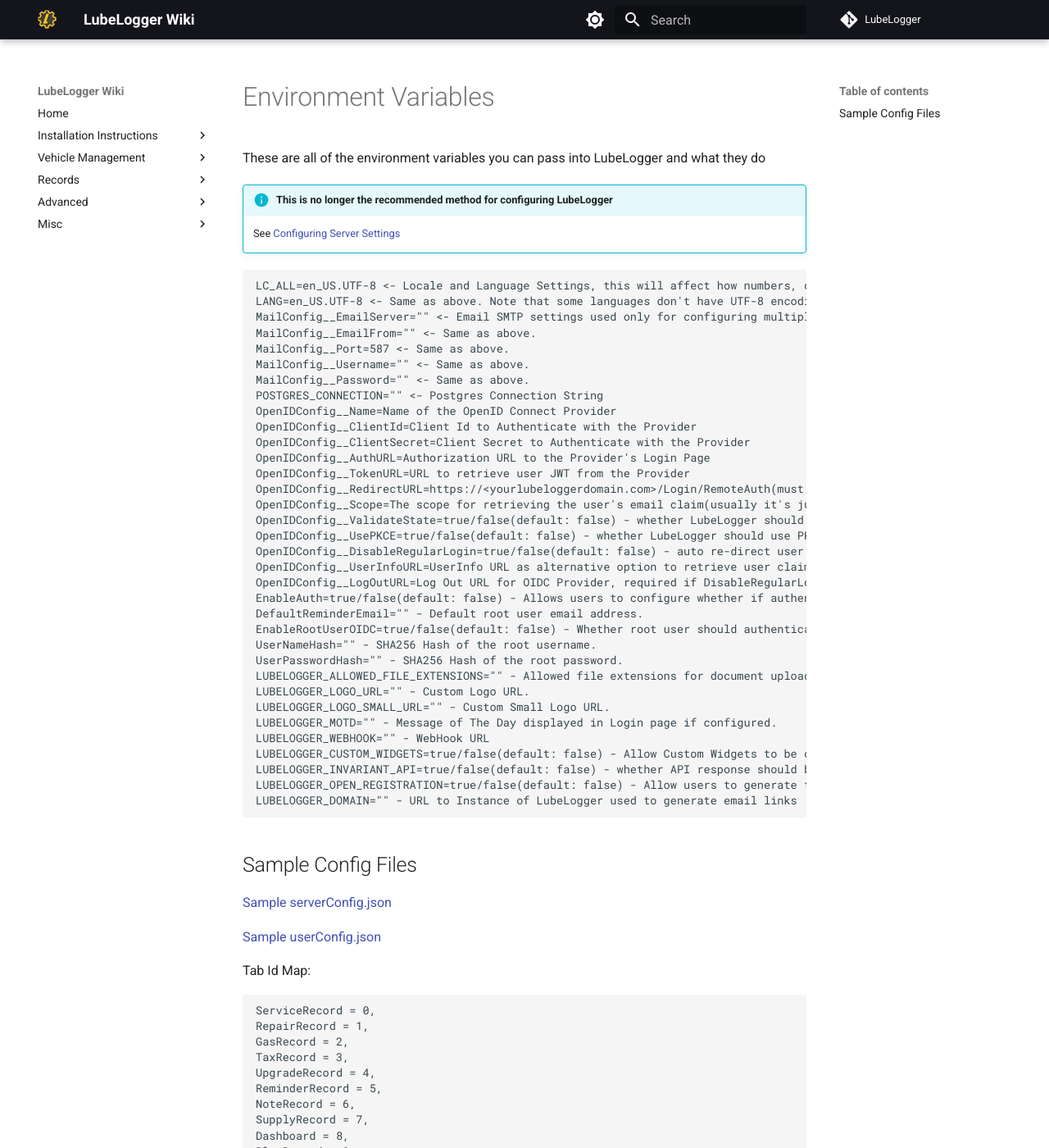
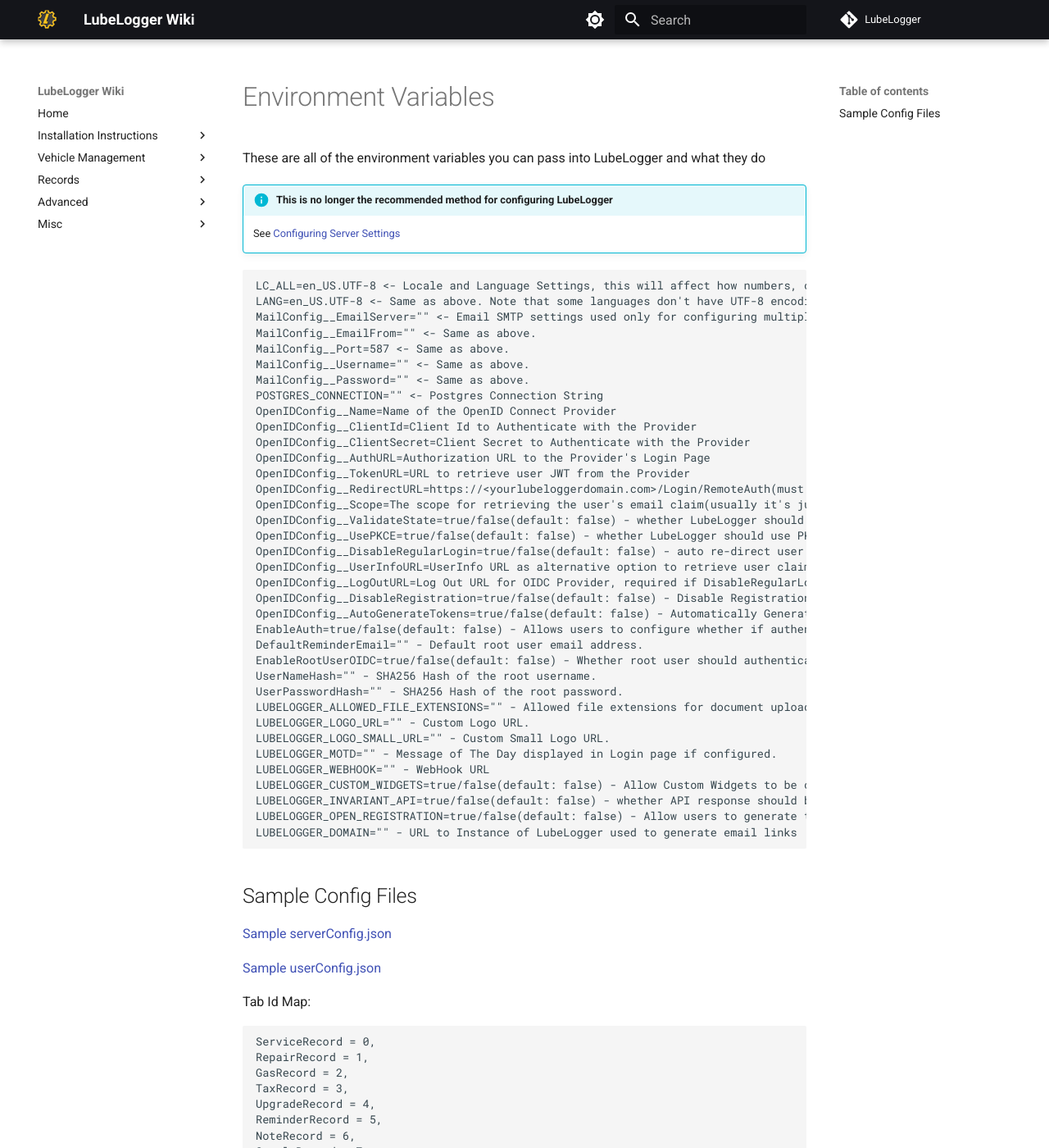
Before and after one commit to hargata/lubelog_docs, an MkDocs documentation site: the page built from docs/Advanced/Environment Variables.md, in a window 1280 px wide and 1400 px high. Shown: the whole window at 82% size. Built offline with MkDocs 1.6.1 and Material for MkDocs 9.7.7, drawn with Linux system fonts in a browser that asks for light colours; comment, search, counter and statistics services are not loaded; some of the changed text lies outside the part shown.

Commit message:
Update documentation

```diff
--- a/docs/Advanced/Environment Variables.md
+++ b/docs/Advanced/Environment Variables.md
@@ -27,6 +27,8 @@
 OpenIDConfig__DisableRegularLogin=true/false(default: false) - auto re-direct user to OIDC login.
 OpenIDConfig__UserInfoURL=UserInfo URL as alternative option to retrieve user claims(required for certain OpenID Providers)
 OpenIDConfig__LogOutURL=Log Out URL for OIDC Provider, required if DisableRegularLogin=true.
+OpenIDConfig__DisableRegistration=true/false(default: false) - Disable Registration for new OIDC Users
+OpenIDConfig__AutoGenerateTokens=true/false(default: false) - Automatically Generate Tokens for new OIDC Users
 EnableAuth=true/false(default: false) - Allows users to configure whether if authentication is enabled via environment variable.
 DefaultReminderEmail="" - Default root user email address.
 EnableRootUserOIDC=true/false(default: false) - Whether root user should authenticate via OIDC.
```
Also changed, not shown: other parts of docs/Advanced/Environment Variables.md (+2 -1 lines).
